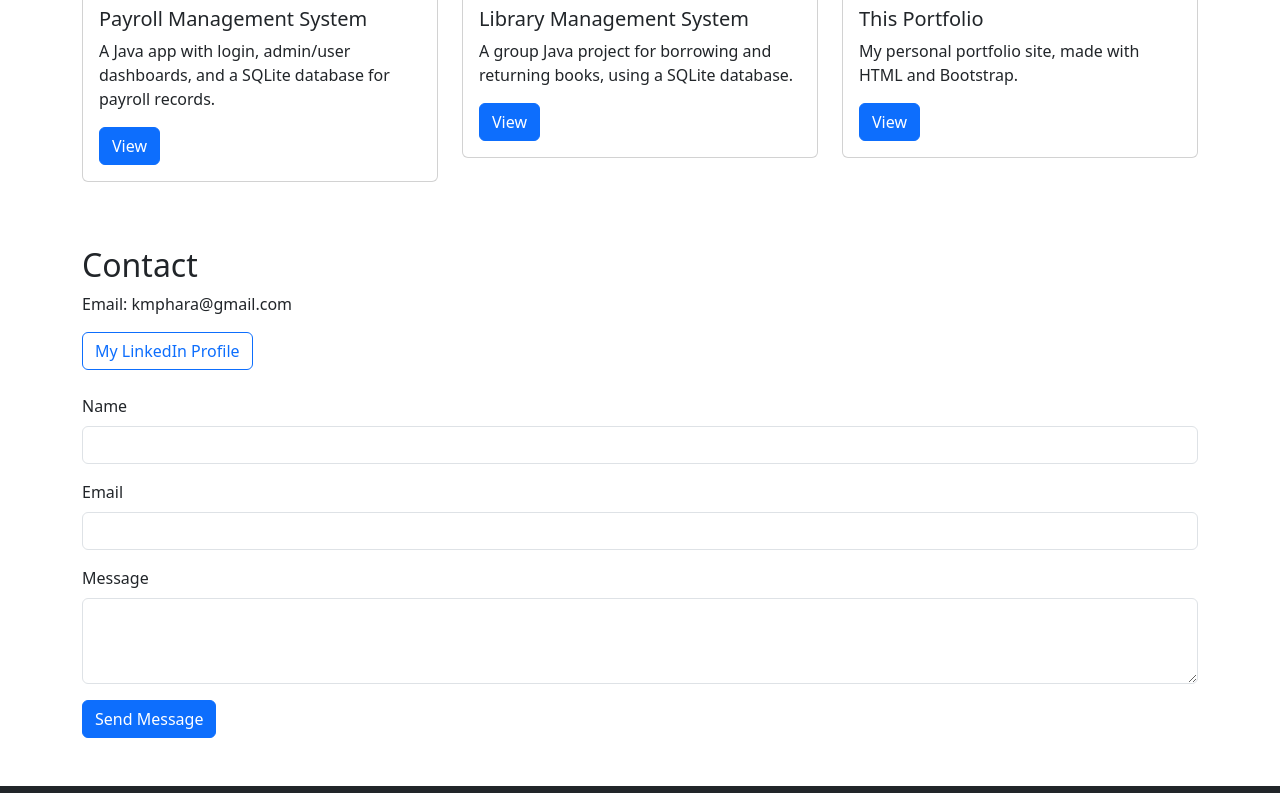
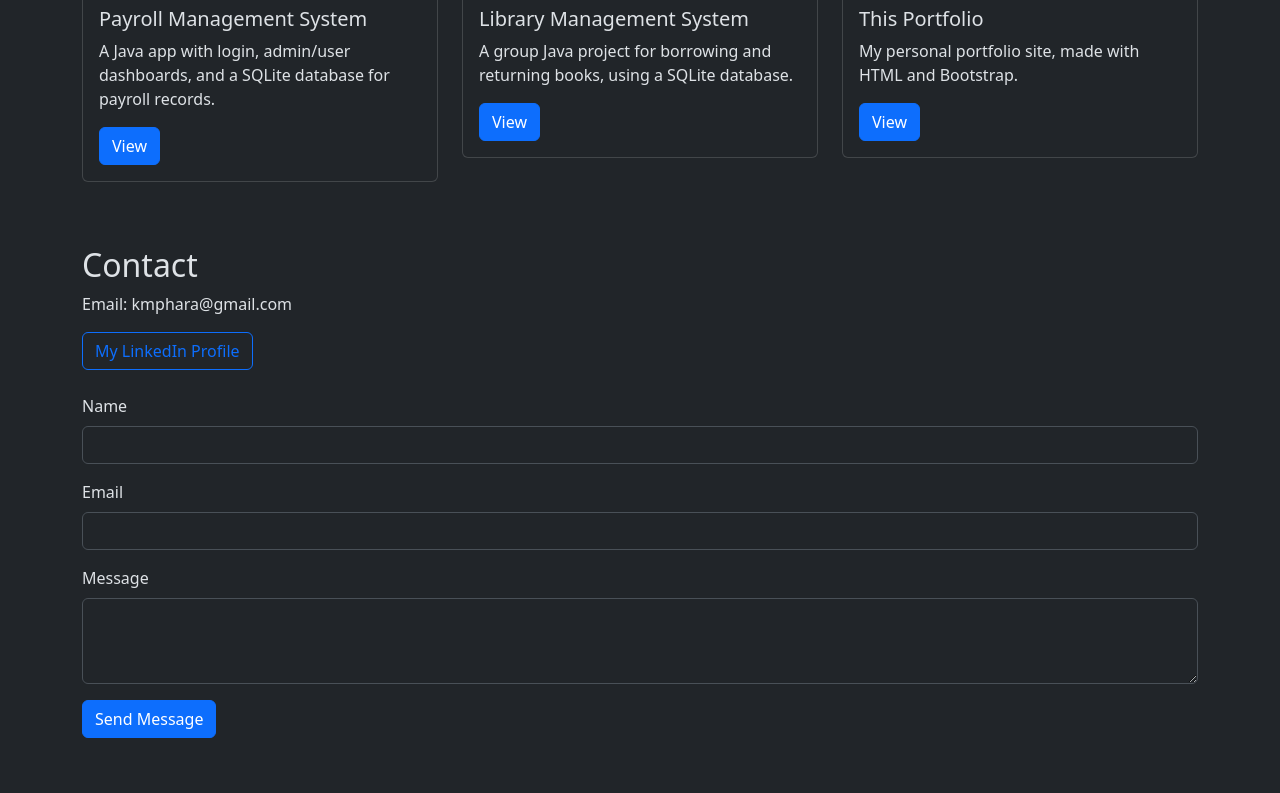
Before and after one commit to nektot/Hara-Personal-Portofolio, a plain HTML site: page index.html in a window 1280 px wide. Shown: the part 487-1280 px from the top of the page. Drawn offline with nearby package versions, Linux system fonts and the light colour scheme.

Commit message:
Update index.html

```diff
--- a/index.html
+++ b/index.html
@@ -1,5 +1,5 @@
 <!DOCTYPE html>
-<html lang="en"
+<html lang="en" data-bs-theme="dark">
 <head>
   <meta charset="UTF-8">
   <meta name="viewport" content="width=device-width, initial-scale=1">
```
